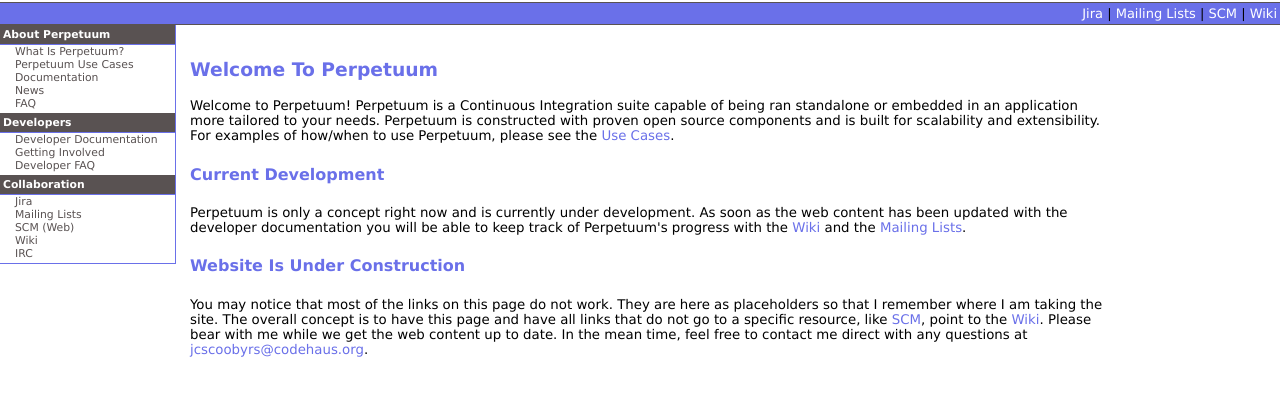
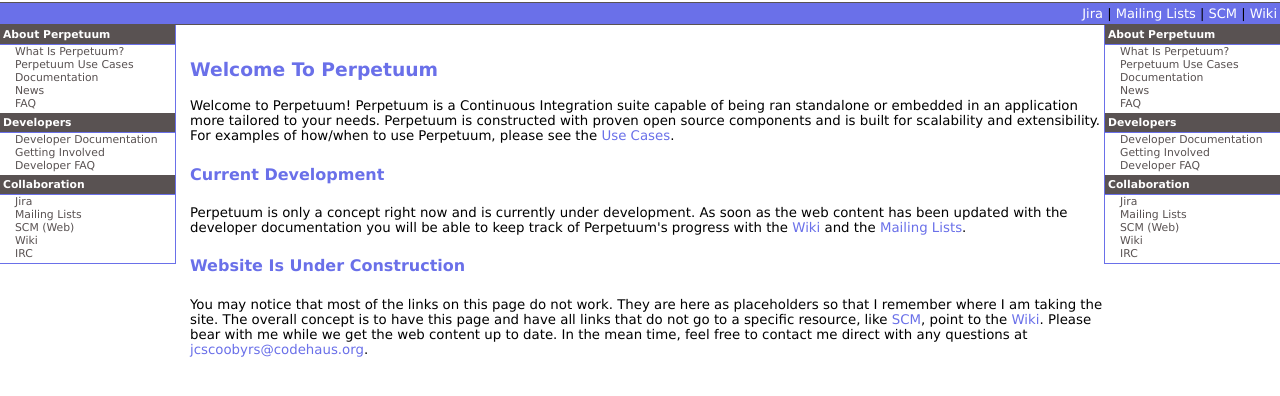
Before and after one commit to codehaus/perpetuum, a plain HTML site: page www/index.html in a window 1280 px wide. Shown: the part 82-478 px from the top of the page. Drawn offline with Linux system fonts and the light colour scheme.

Commit message:
Testing HTML with buddy.

```diff
--- a/www/index.html
+++ b/www/index.html
@@ -78,5 +78,35 @@
         <a href="mailto:jcscoobyrs@codehaus.org">jcscoobyrs@codehaus.org</a>.
       </p>
     </div>
+    <div id="right_menu">
+      <div class="right_menu_header">
+        <h5>About Perpetuum</h5>
+      </div>
+      <ul>
+        <li><a href="whatisperpetuum.html">What Is Perpetuum?</a></li>
+        <li><a href="perpetuumusecases.html">Perpetuum Use Cases</a></li>
+        <li><a href="documentation.html">Documentation</a></li>
+        <li><a href="news.html">News</a></li>
+        <li><a href="faq.html">FAQ</a></li>
+      </ul>
+      <div class="right_menu_header">
+        <h5>Developers</h5>
+      </div>
+      <ul>
+        <li><a href="developerdocumentation.html">Developer Documentation</a></li>
+        <li><a href="gettinginvolved.html">Getting Involved</a></li>
+        <li><a href="developerfaq.html">Developer FAQ</a></li>
+      </ul>
+      <div class="right_menu_header">
+        <h5>Collaboration</h5>
+      </div>
+      <ul>
+        <li><a href="http://jira.codehaus.org/browse/PERPETUUM">Jira</a></li>
+        <li><a href="mailinglists.html">Mailing Lists</a></li>
+        <li><a href="http://svn.perpetuum.codehaus.org/">SCM (Web)</a></li>
+        <li><a href="http://confluenza.codehaus.org/perpetuum/Home">Wiki</a></li>
+        <li><a href="irc.html">IRC</a></li>
+      </ul>
+    </div>
   </body>
 </html>
```
